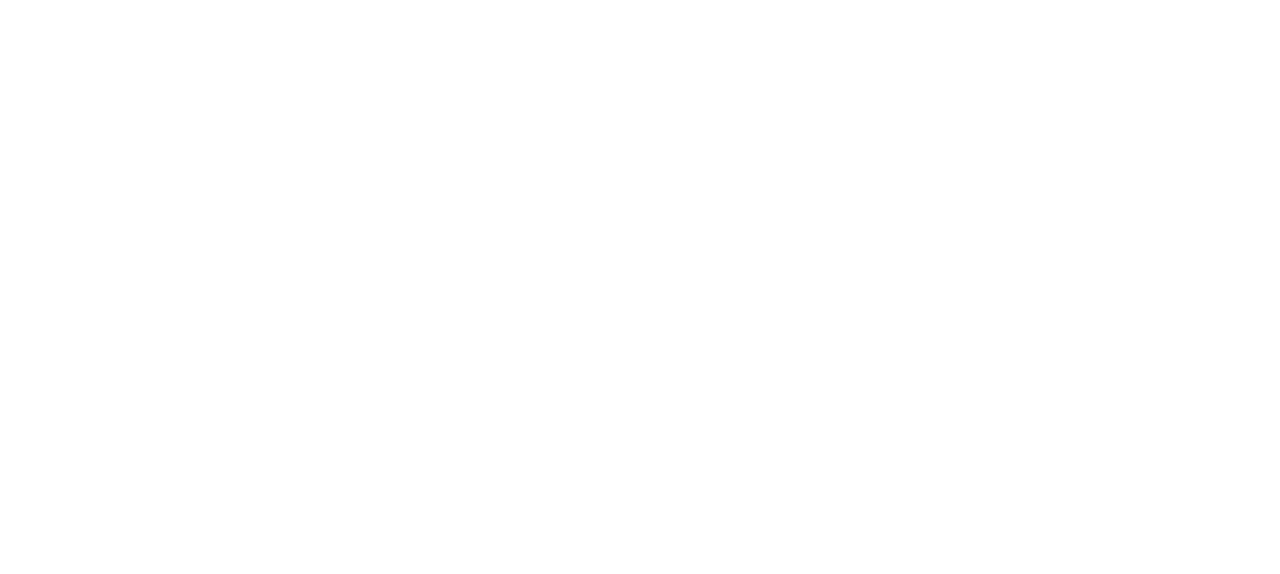
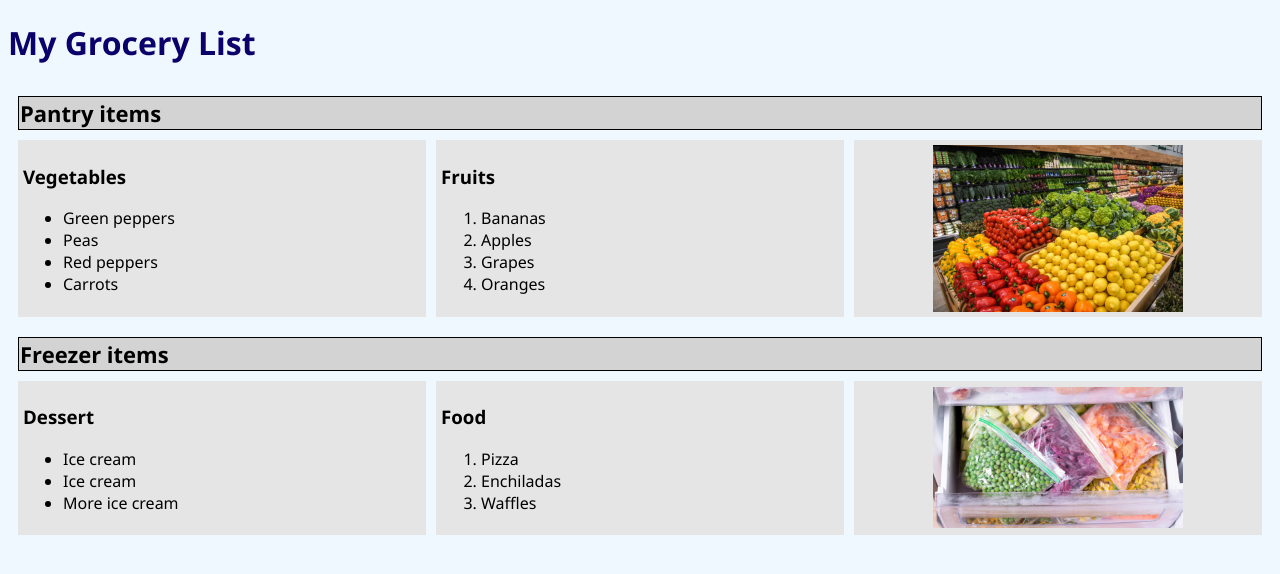
Before and after one commit to tedschu/Block06, a plain HTML site: page index.html in a window 1280 px wide. Drawn offline with Linux system fonts and the light colour scheme.

Commit message:
Updated files

```diff
--- a/index.html
+++ b/index.html
@@ -4,35 +4,66 @@
     <meta charset="UTF-8" />
     <title>Grocery List</title>
     <link rel="stylesheet" href="style.css">
+    <style>
+        body {background-color: aliceblue;}
+    </style>
 </head>
+
 <body>
 
-    <!-- Produce -->
-    <section id="Produce">
+    <h1>My Grocery List</h1>
 
+    <section>
+
+        <table>
+            <th colspan="3">Pantry items</th>
+            <tr>
+              <td><h3>Vegetables</h3>
+                <ul>
+                    <li>Green peppers</li>
+                    <li>Peas</li>
+                    <li>Red peppers</li>
+                    <li>Carrots</li>
+                </ul>
+                </td>
+              <td><h3>Fruits</h3>
+                <ol>
+                    <li>Bananas</li>
+                    <li>Apples</li>
+                    <li>Grapes</li>
+                    <li>Oranges</li>
+                </td>
+              <td>
+                    <img src="Images/produce.jpg" width="250px"/>
+                </td>
+            </tr>
+          </table>
     </section>
 
+    <section>
 
-    <!-- Pantry items -->
-    <section id="Pantry">
-
+        <table>
+            <th colspan="3">Freezer items</th>
+            <tr>
+              <td><h3>Dessert</h3>
+                <ul>
+                    <li>Ice cream</li>
+                    <li>Ice cream</li>
+                    <li>More ice cream</li>
+                </ul>
+                </td>
+              <td><h3>Food</h3>
+                <ol>
+                    <li>Pizza</li>
+                    <li>Enchiladas</li>
+                    <li>Waffles</li>
+                </td>
+              <td>
+                    <img src="Images/frozen-food.png" width="250px"/>
+                </td>
+            </tr>
+          </table>
     </section>
-
-
-    <!-- Freezer  -->
-    <section id="Freezer">
-
-
-    </section>
-
-
-
-
-
-
-
-
-
 
 </body>
 </html>
--- a/style.css
+++ b/style.css
@@ -0,0 +1,14 @@
+
+body {font-family: 'Segoe UI', Tahoma, Geneva, Verdana, sans-serif;}
+
+h1 {color: rgb(12, 0, 106); text-align: left; }
+h2 { }
+
+
+th { text-align: left; border: 1px solid black; background-color: lightgray; font-size: 22px;}
+td {background-color: rgb(230, 229, 229); padding: 5px; height: 100px; width: 33%;}
+
+
+
+table {width: 100%; border-spacing: 10px;}
+img {display: block; margin-left: auto; margin-right: auto; }
```
Also changed, not shown: Images/frozen-food.png (added), Images/produce.jpg (added).
